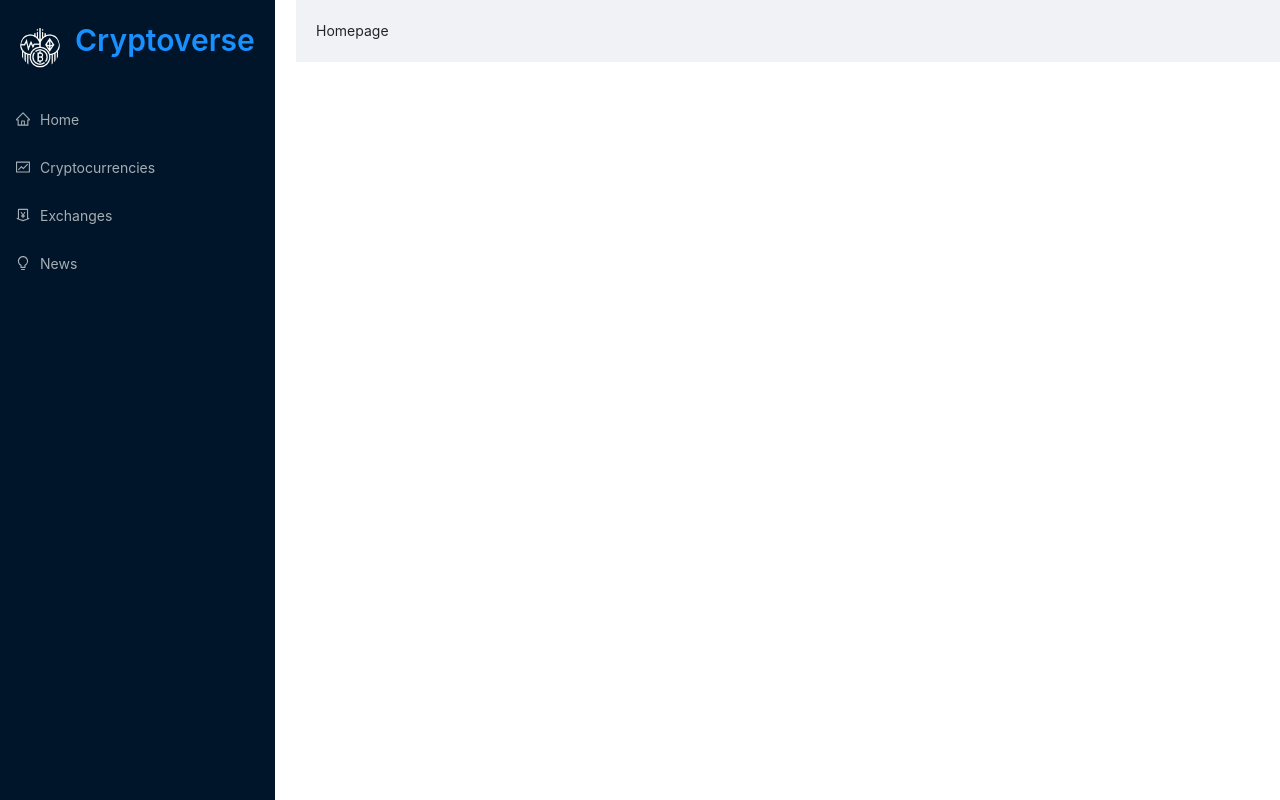
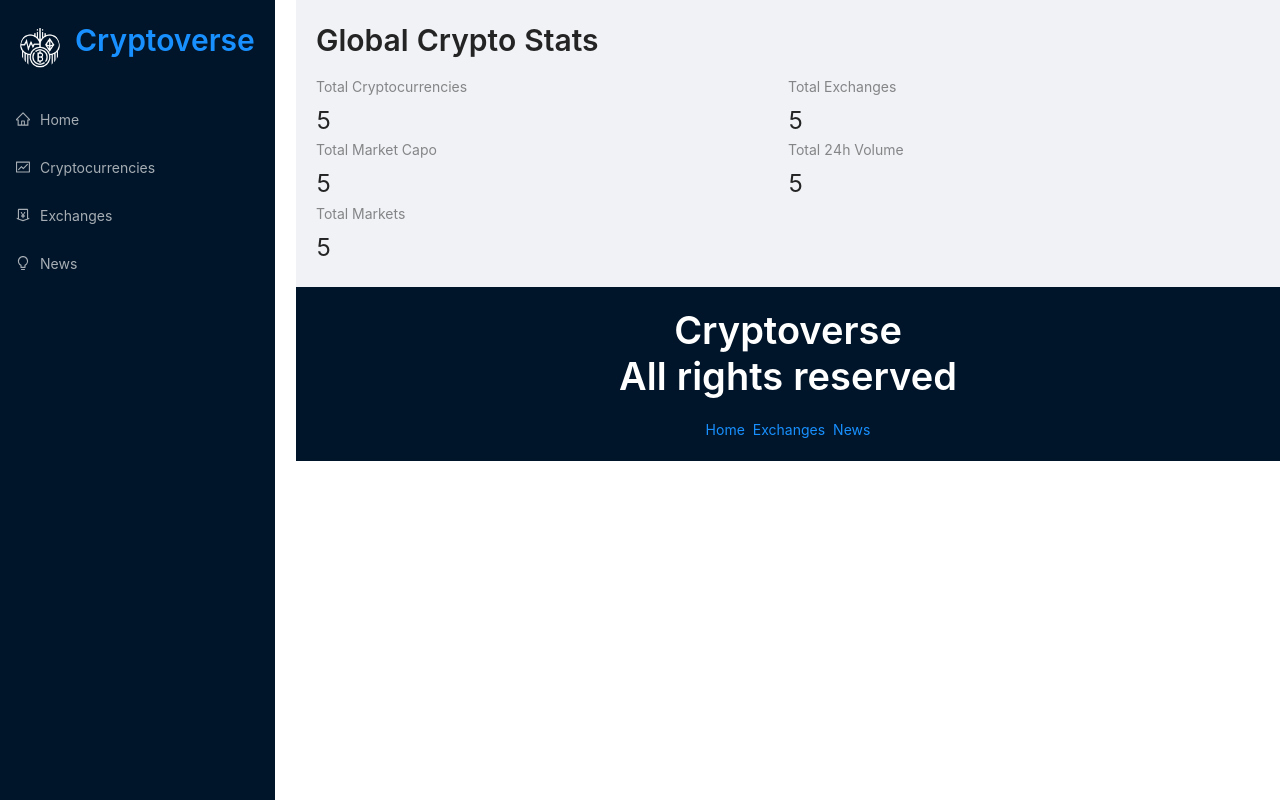
Before and after one commit to zlatkomarjanovic/Cryptoapp, a React (Create React App) app: page / in a window 1280 px wide. Built offline with nearby package versions, Linux system fonts and the light colour scheme.

Commit message:
Update
Update

```diff
--- a/src/App.js
+++ b/src/App.js
@@ -39,6 +39,18 @@
 					</Switch>
 				</div>
 			</Layout>
+
+			<div className='footer' level={5}>
+				<Typography.Title style={{ color: 'white', textAlign: 'center' }}>
+					Cryptoverse <br />
+					All rights reserved
+				</Typography.Title>
+				<Space>
+					<Link to='/'>Home</Link>
+					<Link to='/exchanges'>Exchanges</Link>
+					<Link to='/news'>News</Link>
+				</Space>
+			</div>
 		</div>
 	</div>
 );
--- a/src/components/Homepage.jsx
+++ b/src/components/Homepage.jsx
@@ -1,7 +1,35 @@
 import React from 'react';
+import millify from 'millify';
+import { Typography, Row, Col, Statistic, Divider } from 'antd';
+import { Link } from 'react-router-dom';
+
+const { Title } = Typography;
 
 const Homepage = () => {
-	return <div>Homepage</div>;
+	return (
+		<>
+			<Title level={2} className='heading'>
+				Global Crypto Stats
+			</Title>
+			<Row>
+				<Col span={12}>
+					<Statistic title='Total Cryptocurrencies' value='5' />
+				</Col>
+				<Col span={12}>
+					<Statistic title='Total Exchanges' value='5' />
+				</Col>
+				<Col span={12}>
+					<Statistic title='Total Market Capo' value='5' />
+				</Col>
+				<Col span={12}>
+					<Statistic title='Total 24h Volume' value='5' />
+				</Col>
+				<Col span={12}>
+					<Statistic title='Total Markets' value='5' />
+				</Col>
+			</Row>
+		</>
+	);
 };
 
 export default Homepage;
```
